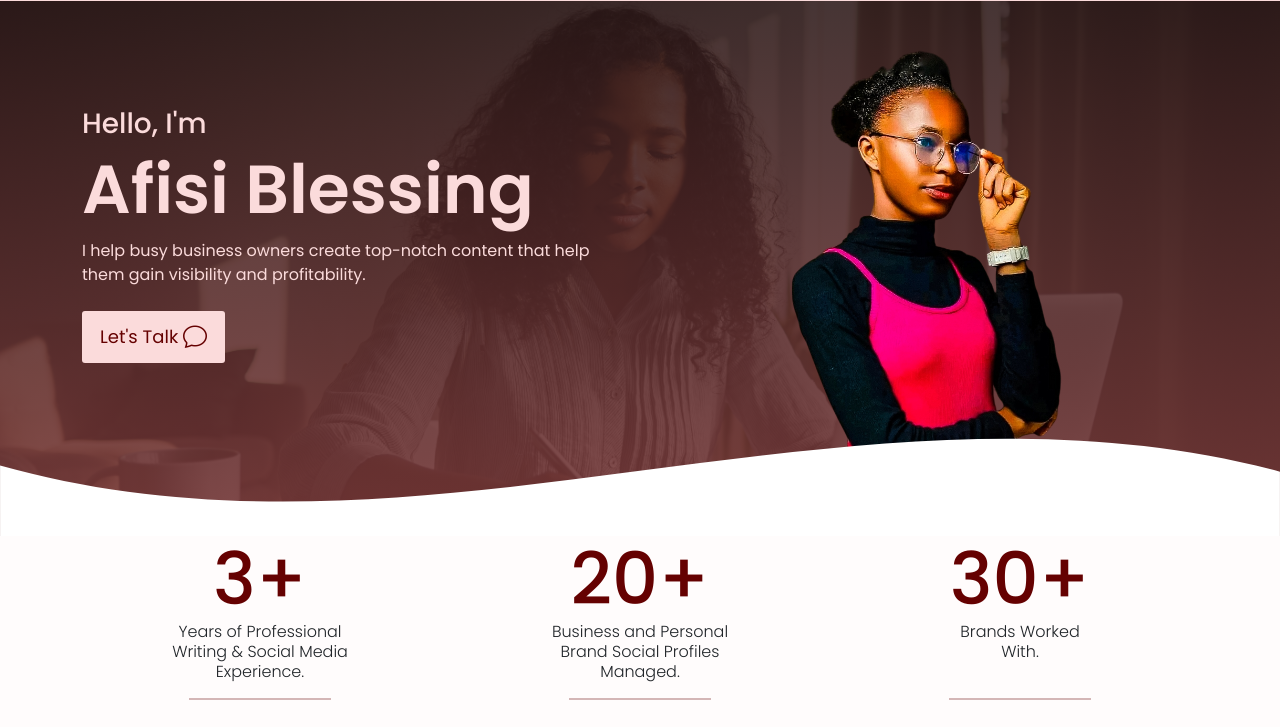
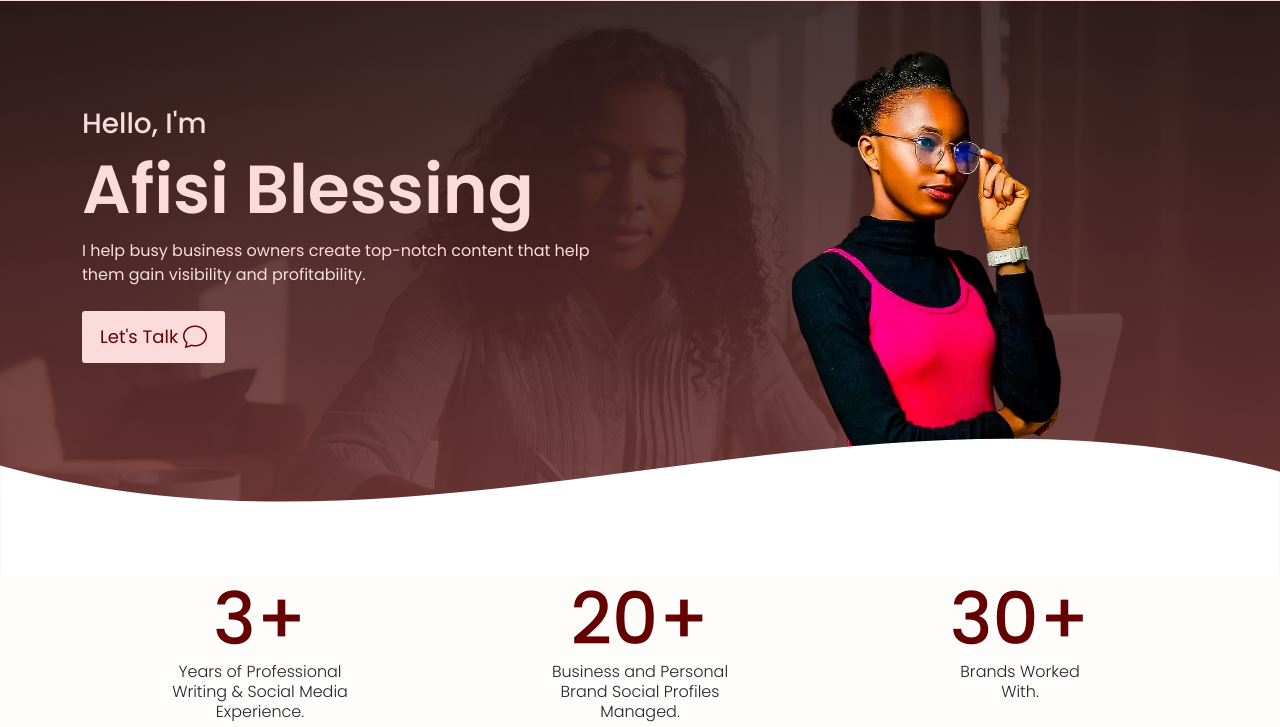
Before and after one commit to gemportfolio/affiliatedafisi, a plain HTML site: page index.html in a window 1280 px wide. Shown: the part 73-800 px from the top of the page. Drawn offline with nearby package versions, Linux system fonts and the light colour scheme.

Commit message:
Add files via upload

```diff
--- a/index.html
+++ b/index.html
@@ -63,7 +63,7 @@
                     </div>
                 </div>
             </div>
-            <svg class="" viewBox="0 144 1440 120">
+            <svg class="" viewBox="0 144 1440 165">
                 <path fill="#fff" d="M0,185 C480,320 960,64 1440,192 L1440,320 L0,320 Z"></path>
             </svg>
 		</section>
```
